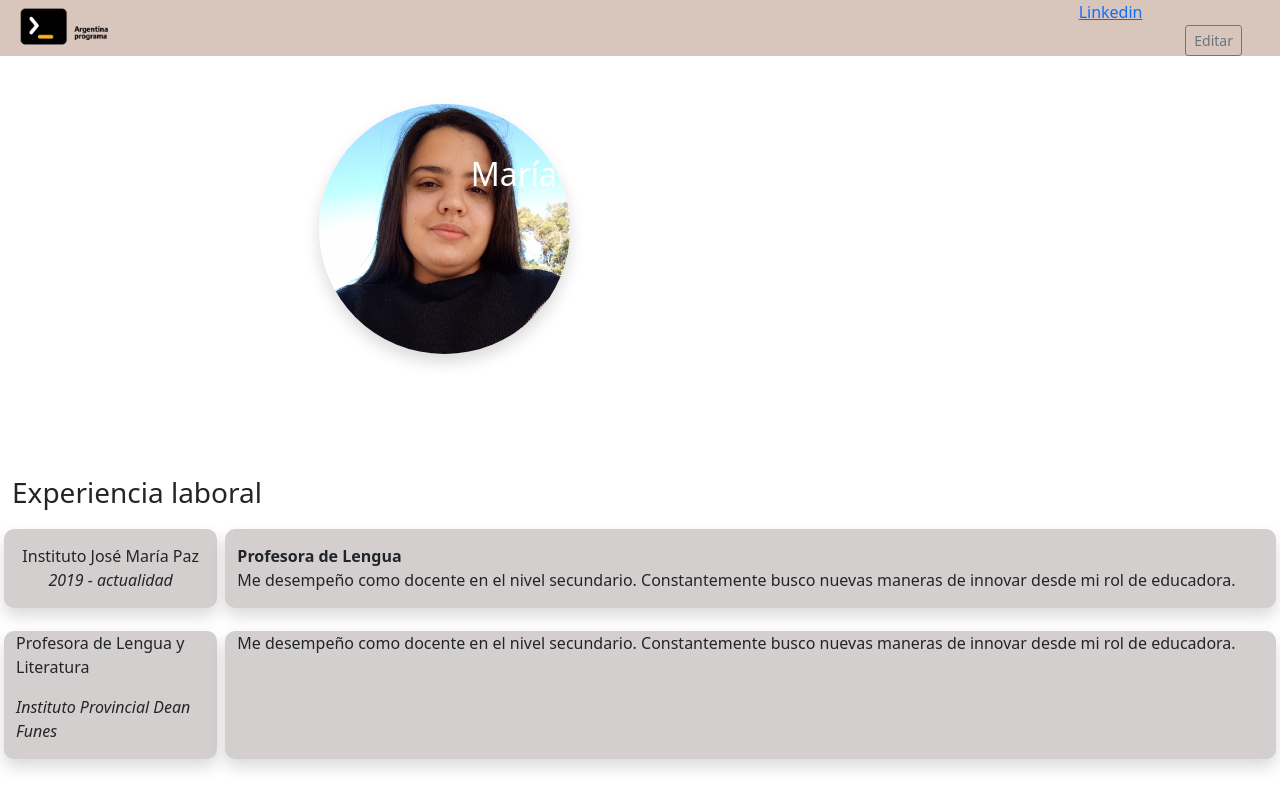
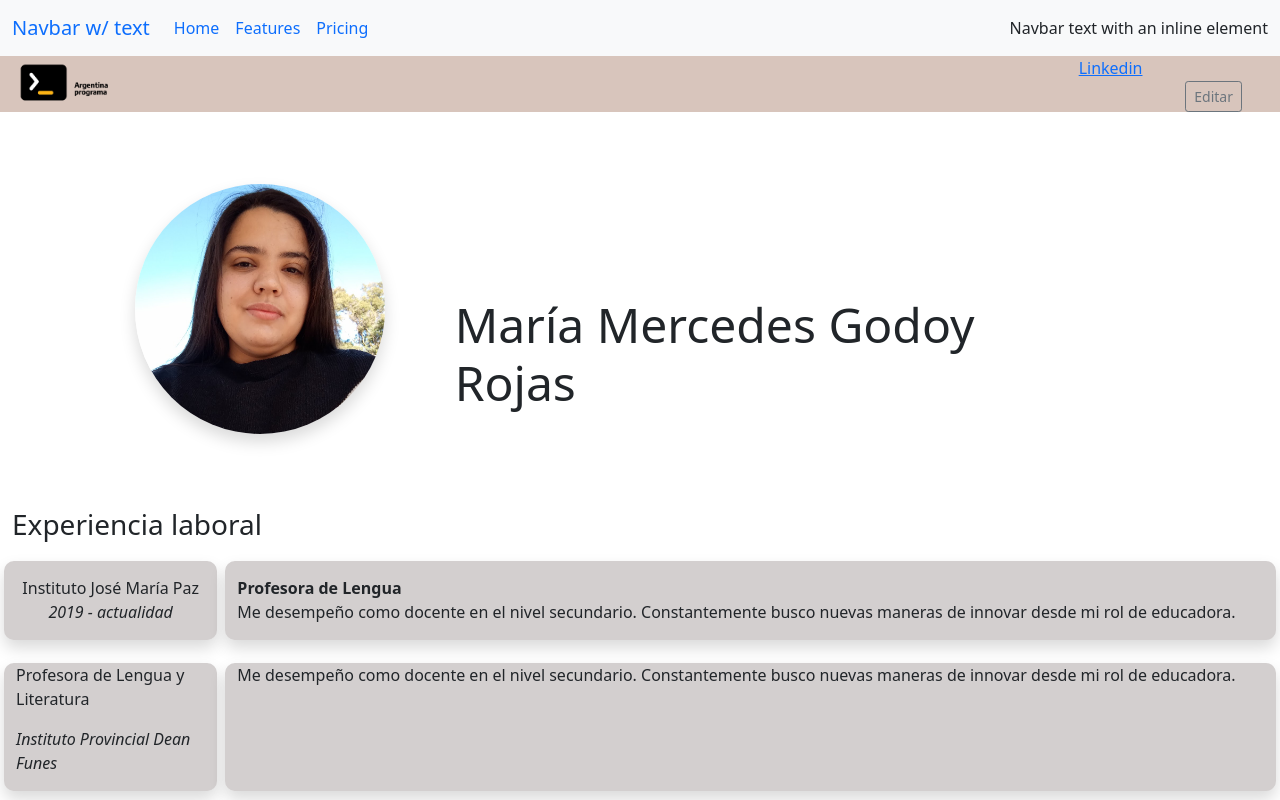
Before and after one commit to MercedesGodoy/miportfolio-FrontEnd, a plain HTML site: page prueba2/index.html in a window 1280 px wide. Shown: the top 800 px of the page. Drawn offline with nearby package versions, Linux system fonts and the light colour scheme.

Commit message:
cambio en la foto y nueva navbar

```diff
--- a/prueba2/index.html
+++ b/prueba2/index.html
@@ -6,9 +6,33 @@
     <meta name="viewport" content="width=device-width, initial-scale=1.0">
     <link href="https://cdn.jsdelivr.net/npm/bootstrap@5.1.3/dist/css/bootstrap.min.css" rel="stylesheet" integrity="sha384-1BmE4kWBq78iYhFldvKuhfTAU6auU8tT94WrHftjDbrCEXSU1oBoqyl2QvZ6jIW3" crossorigin="anonymous">
    <link rel="stylesheet" href="prueba2\style.css">
-    <title>Prueba 2</title>
+    <title>Mi portfolio</title>
 </head>
 <body>
+    <nav class="navbar navbar-expand-lg bg-light">
+        <div class="container-fluid">
+          <a class="navbar-brand" href="#">Navbar w/ text</a>
+          <button class="navbar-toggler" type="button" data-bs-toggle="collapse" data-bs-target="#navbarText" aria-controls="navbarText" aria-expanded="false" aria-label="Toggle navigation">
+            <span class="navbar-toggler-icon"></span>
+          </button>
+          <div class="collapse navbar-collapse" id="navbarText">
+            <ul class="navbar-nav me-auto mb-2 mb-lg-0">
+              <li class="nav-item">
+                <a class="nav-link active" aria-current="page" href="#">Home</a>
+              </li>
+              <li class="nav-item">
+                <a class="nav-link" href="#">Features</a>
+              </li>
+              <li class="nav-item">
+                <a class="nav-link" href="#">Pricing</a>
+              </li>
+            </ul>
+            <span class="navbar-text">
+              Navbar text with an inline element
+            </span>
+          </div>
+        </div>
+      </nav>
     <div class="container-fluid fondo"> <!--barra superior, banner, foto de perfil, nombre, acerca de-->
         <div class="row barra_nav" style="">
             <div class="col-2">
@@ -24,12 +48,15 @@
                 <button type="button" class="btn btn-sm btn-outline-secondary editar"> Editar </button>
             </div>
         </div>
-        <div class="row p-4 p-md-5 mb-4 text-bg-dark">
-                <div class="col-4">
+        <div class="row mt-5">
+                <div class="col-2">
+                    <div class="m-4">
                         <img src="img/foto.jpg" alt="foto-perfil" class="shadow foto_perfil">
+                    </div>
                 </div>
-                <div class="col-8">
-                    <h2 class="p-3 text-white mi_nombre"> María Mercedes Godoy Rojas</h2>
+                <div class="col-6 offset-2">
+                    <br><br><br><br><br>
+                    <h2 class="p-3 mi-nombre"> María Mercedes Godoy Rojas</h2>
                 </div>
 
         </div>
--- a/prueba2/prueba2/style.css
+++ b/prueba2/prueba2/style.css
@@ -36,3 +36,6 @@
 .barra_nav{
     background-color: #D8C5BC;
 }
+.mi-nombre{
+    font-size: 3rem;
+}
```
